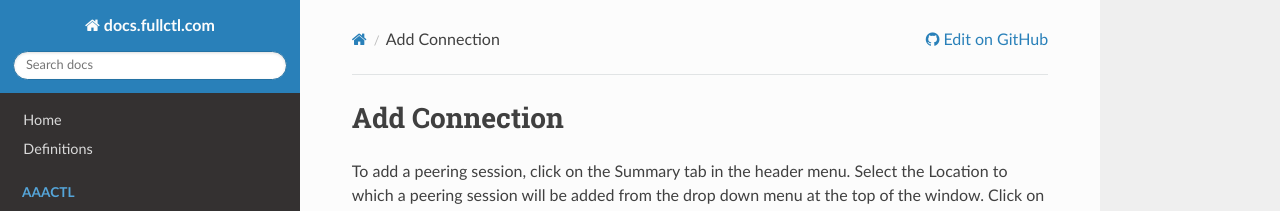
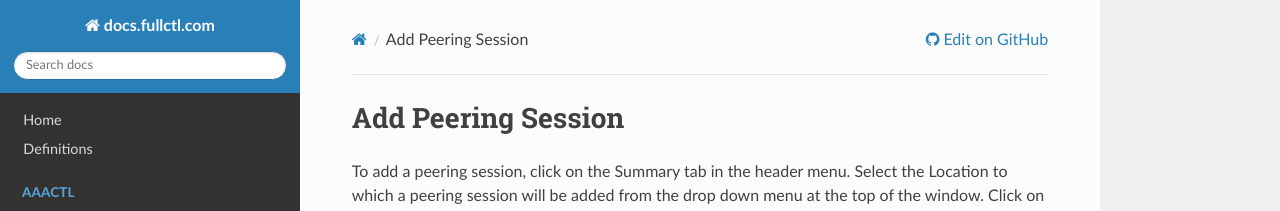
Before and after one commit to fullctl/docs.fullctl.com, an MkDocs documentation site: the page built from docs/PeerCtl/Add-Peering-Session.md, in a window 1280 px wide and 1354 px high. Shown: the top 211 px of the window. Built offline with MkDocs 1.6.1, drawn with Linux system fonts in a browser that asks for light colours; nearby versions of some CDN libraries.

Commit message:
Update and rename Add-Connection.md to Add-Peering-Session.md

```diff
--- a/docs/PeerCtl/Add-Connection.md
+++ b/docs/PeerCtl/Add-Peering-Session.md
@@ -1,4 +1,4 @@
-# Add Connection
+# Add Peering Session
 
 To add a peering session, click on the Summary tab in the header menu. Select the Location to which a peering session will be added from the drop down menu at the top of the window. Click on the Add Session button.
    ![](img/addsession.png)
```
